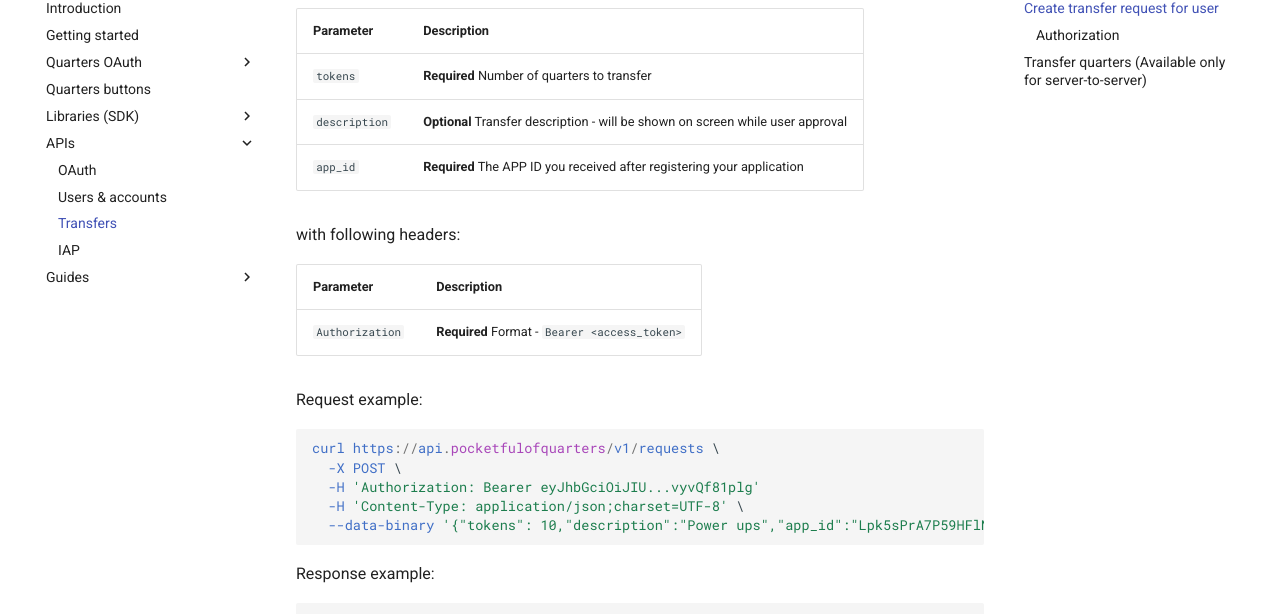
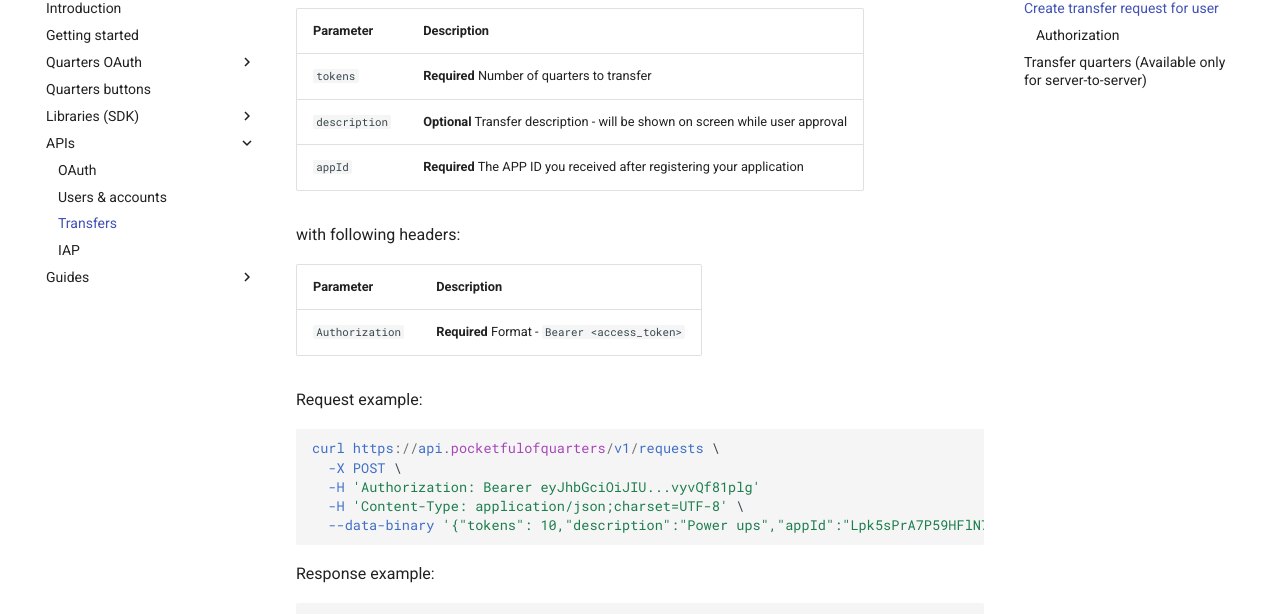
Before and after one commit to weiks/quarters-docs, an MkDocs documentation site: the page built from docs/apis/transfer-requests.md, in a window 1280 px wide and 900 px high, scrolled down 425 px. Shown: the part 100-714 px from the top of the window. Built offline with MkDocs 1.6.1 and Material for MkDocs 9.7.7, drawn with Linux system fonts in a browser that asks for light colours; comment, search, counter and statistics services are not loaded; old or Windows-style settings are respelled for this version of MkDocs.

Commit message:
typo fix

````diff
--- a/docs/apis/transfer-requests.md
+++ b/docs/apis/transfer-requests.md
@@ -17,7 +17,7 @@
 | ------------- | ------------------------------------------------------------------------------- |
 | `tokens`      | **Required** Number of quarters to transfer                                     |
 | `description` | **Optional** Transfer description - will be shown on screen while user approval |
-| `app_id`      | **Required** The APP ID you received after registering your application         |
+| `appId`      | **Required** The APP ID you received after registering your application         |
 
 with following headers:
 
@@ -32,7 +32,7 @@
   -X POST \
   -H 'Authorization: Bearer eyJhbGciOiJIU...vyvQf81plg'
   -H 'Content-Type: application/json;charset=UTF-8' \
-  --data-binary '{"tokens": 10,"description":"Power ups","app_id":"Lpk5sPrA7P59HFlN7obS"}'
+  --data-binary '{"tokens": 10,"description":"Power ups","appId":"Lpk5sPrA7P59HFlN7obS"}'
 ```
 
 Response example:
````
